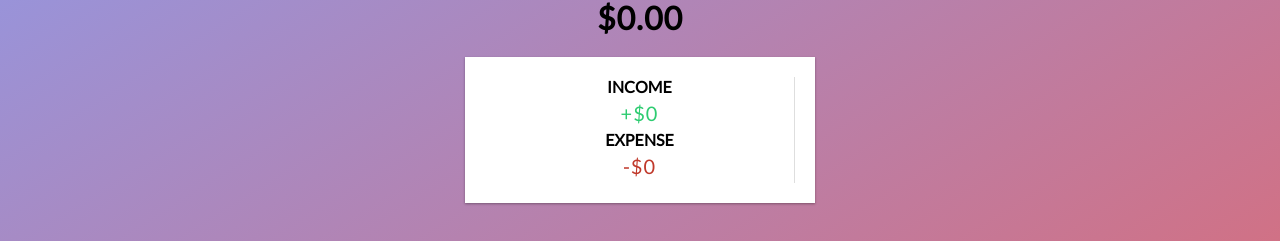
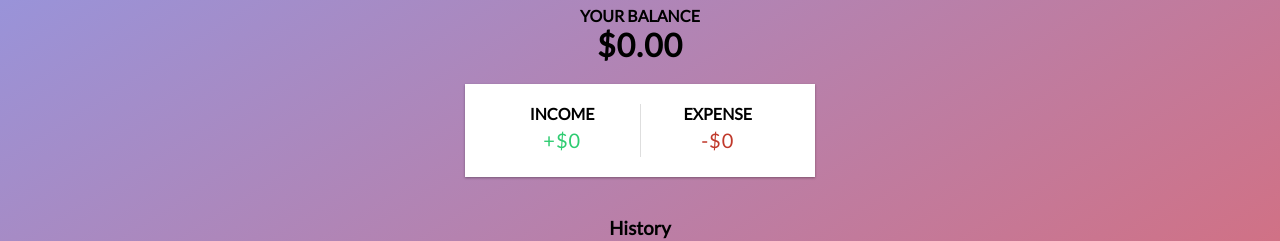
Before and after one commit to boughanmi-seifeddine/expence_tracker_node, a React (Create React App) app in the folder client/: page / in a window 1280 px wide. Shown: the part 152-393 px from the top of the page. Built offline with nearby package versions, Linux system fonts and the light colour scheme; no server answers.

Commit message:
fix fragment import

```diff
--- a/client/src/components/incomeexpense/incomeexpence.component.js
+++ b/client/src/components/incomeexpense/incomeexpence.component.js
@@ -1,6 +1,6 @@
-
+import  {Fragment} from "react";
 function IncomeExpenseComponent (props){
-        return <div >
+        return <Fragment>
             <div>
                 <h4>Income</h4>
                 <p id="money-plus" className="money plus">+${props.income}</p>
@@ -9,7 +9,7 @@ function IncomeExpenseComponent (props){
                 <h4>Expense</h4>
                 <p id="money-minus" className="money minus">-${props.expense}</p>
             </div>
-        </div>
+        </Fragment>
 
 }
 export default IncomeExpenseComponent
```
